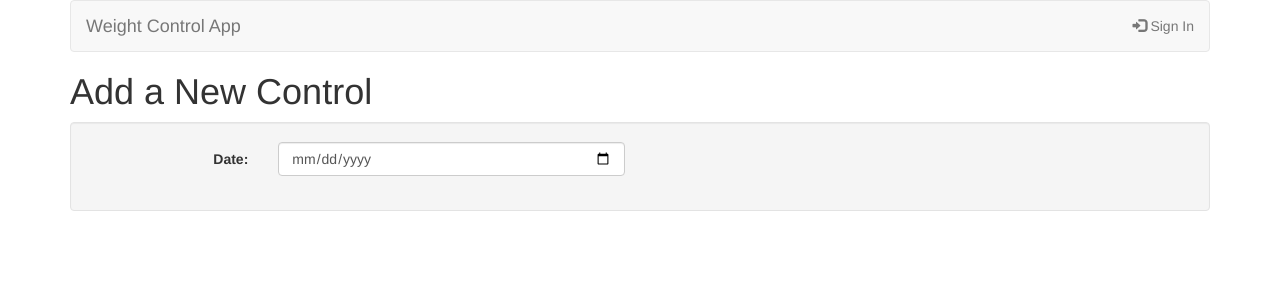
After one commit to pahumadad/weight-control, a Flask app: template app/templates/add.html in a window 1280 px wide. The commit adds this page. Shown: the top 300 px of the page. Run offline with Flask 2, Linux system fonts and the light colour scheme; the template is opened without the code that fills it: values that come from a table or form of the project are taken from there, others are empty; parts of the project's set-up code (start-up, migrations or seed data) failed here and were passed over; some libraries are stand-ins or nearby versions.

Commit message:
Adds forms and page to create new controls

```diff
--- a/app/forms.py
+++ b/app/forms.py
@@ -1,20 +1,21 @@
 from flask_wtf import FlaskForm
-from wtforms import StringField, IntegerField, DecimalField, BooleanField
+from wtforms import StringField, IntegerField, DecimalField, BooleanField, DateField, FormField, FieldList
 from wtforms.validators import DataRequired
 from app.models import User
+from config import MEASUREMENTS
 
 class EditForm(FlaskForm):
     nickname = StringField('nickname', validators=[DataRequired()])
     name     = StringField('name', validators=[DataRequired()])
     age      = IntegerField('age')
-    height   = DecimalField('heighti', places=2)
-    weight   = BooleanField('Weight')
-    bmi      = BooleanField('BMI')
-    fat      = BooleanField('Fat')
-    muscle   = BooleanField('Muscle')
-    viceral  = BooleanField('Viceral Fat')
-    bmr      = BooleanField('Basal Metabolic Rate')
-    bodyage  = BooleanField('Body Age')
+    height   = DecimalField('height', places=2)
+    weight   = BooleanField('weight')
+    bmi      = BooleanField('bmi')
+    fat      = BooleanField('fat')
+    muscle   = BooleanField('muscle')
+    viceral  = BooleanField('viceral')
+    bmr      = BooleanField('bmr')
+    bodyage  = BooleanField('bodyage')
 
 
     def __init__(self, original_nickname, *args, **kwargs):
@@ -31,3 +32,12 @@ class EditForm(FlaskForm):
             self.nickname.errors.append('This nickname is already in use. Please chose another one.')
             return False
         return True
+
+
+class MeasurementEntry(FlaskForm):
+    value = DecimalField(places=1)
+
+
+class NewControlForm(FlaskForm):
+    date = DateField('date', format='%Y-%m-%d')
+    measurements = FieldList(FormField(MeasurementEntry))
--- /dev/null
+++ b/app/templates/add.html
@@ -0,0 +1,32 @@
+<!-- extend from base layout -->
+{% extends "base.html" %}
+
+{% block content %}
+    <h1>Add a New Control</h1>
+    {% include 'flash.html' %}
+    <div class="well">
+        <form class="form-horizontal" action="" method="post" name="add">
+            {{ form.hidden_tag() }}
+            <div class="form-group{% if form.date.errors %} error{% endif %}">
+                <label class="control-label col-sm-2" for="date">Date:</label>
+                <div class="col-sm-4">
+                    {{ form.date(maxlength=64, class="form-control", type="date") }}
+                    {% for error in form.date.errors %}
+                        <span class="help-inline">[{{ error }}]</span><br>
+                    {% endfor %}
+                </div>
+            </div>
+            {% for m in form.measurements %}
+                <div class="form-group{% if m.form.value.errors %} error{% endif %}">
+                    <label class="control-label col-sm-2" for="date">{{ m.form.value.label }}:</label>
+                    <div class="col-sm-4">
+                        {{ m.form.value(maxlength=64, class="form-control", type="decimal") }}
+                        {% for error in m.form.value.errors %}
+                            <span class="help-inline">[{{ error }}]</span><br>
+                        {% endfor %}
+                    </div>
+                </div>
+            {% endfor %}
+        </form>
+    </div>
+{% endblock %}
--- a/app/templates/index.html
+++ b/app/templates/index.html
@@ -6,5 +6,8 @@
     {% include 'flash.html' %}
     <div class="well">
         <h2>Hello, {{ user.name }}!</h2>
+        <a href="{{ url_for('add', nickname=user.nickname) }}">
+            <button type="button" class="btn btn-primary">New Control</button>
+        </a>
     </div>
 {% endblock %}
--- a/app/views.py
+++ b/app/views.py
@@ -4,7 +4,7 @@ from datetime import datetime
 from app import app, db, lm
 from .models import User
 from .oauth import OAuthSignIn
-from .forms import EditForm
+from .forms import EditForm, NewControlForm
 
 @app.route('/')
 @app.route('/index')
@@ -87,7 +87,7 @@ def user(nickname):
         flash('User %s not found.' % nickname)
         return redirect(url_for('index'))
     return render_template('user.html',
-                            title="Profile",
+                            title="User Profile",
                             user=user)
 
 
@@ -101,16 +101,16 @@ def edit(nickname):
     form = EditForm(user.nickname)
     if form.validate_on_submit():
         user.nickname = form.nickname.data
-        user.name = form.name.data
-        user.age = form.age.data
-        user.height  = form.height.data
-        user.weight  = form.weight.data
-        user.bmi     = form.bmi.data
-        user.fat     = form.fat.data
-        user.muscle  = form.muscle.data
-        user.viceral = form.viceral.data
-        user.bmr     = form.bmr.data
-        user.bodyage = form.bodyage.data
+        user.name     = form.name.data
+        user.age      = form.age.data
+        user.height   = form.height.data
+        user.weight   = form.weight.data
+        user.bmi      = form.bmi.data
+        user.fat      = form.fat.data
+        user.muscle   = form.muscle.data
+        user.viceral  = form.viceral.data
+        user.bmr      = form.bmr.data
+        user.bodyage  = form.bodyage.data
         db.session.add(user)
         db.session.commit()
         flash('Your changes have been saved.')
@@ -128,6 +128,31 @@ def edit(nickname):
         form.bmr.data      = user.bmr
         form.bodyage.data  = user.bodyage
     return render_template('edit.html',
-                            title="Edit",
+                            title="Edit User Profile",
                             user=user,
                             form=form)
+
+
+@app.route('/<nickname>/add', methods=['GET', 'POST'])
+@login_required
+def add(nickname):
+    if g.user.nickname != nickname:
+        flash('You can not add someone else controls')
+        return redirect(url_for('user', nickname=g.user.nickname))
+    user = User.query.filter_by(nickname=nickname).first()
+    user_measurements = user.get_measurements_dict()
+    form = NewControlForm(measurements=user_measurements)
+    i = 0
+    for m in form.measurements:
+        m.form.value.label = list(user_measurements.values())[i]
+        i += 1
+    if i == 0:
+        flash('You have to select your measurements')
+        return redirect(url_for('user', nickname=user.nickname))
+    if form.validate_on_submit():
+        pass
+    else:
+        form.date.data = datetime.utcnow()
+    return render_template('add.html',
+                            title="Add New Control",
+                            form=form)
```
Also changed, not shown: app/models.py (+8 -0 lines).
